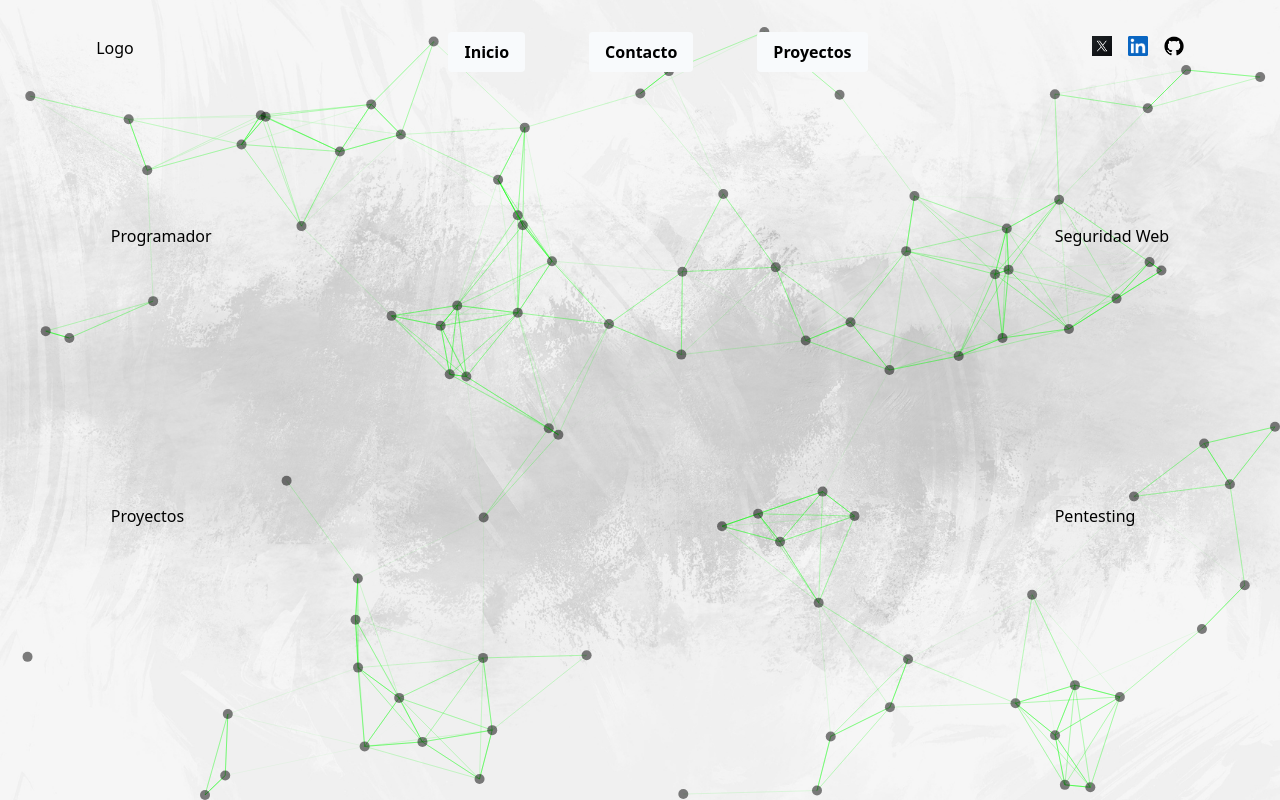
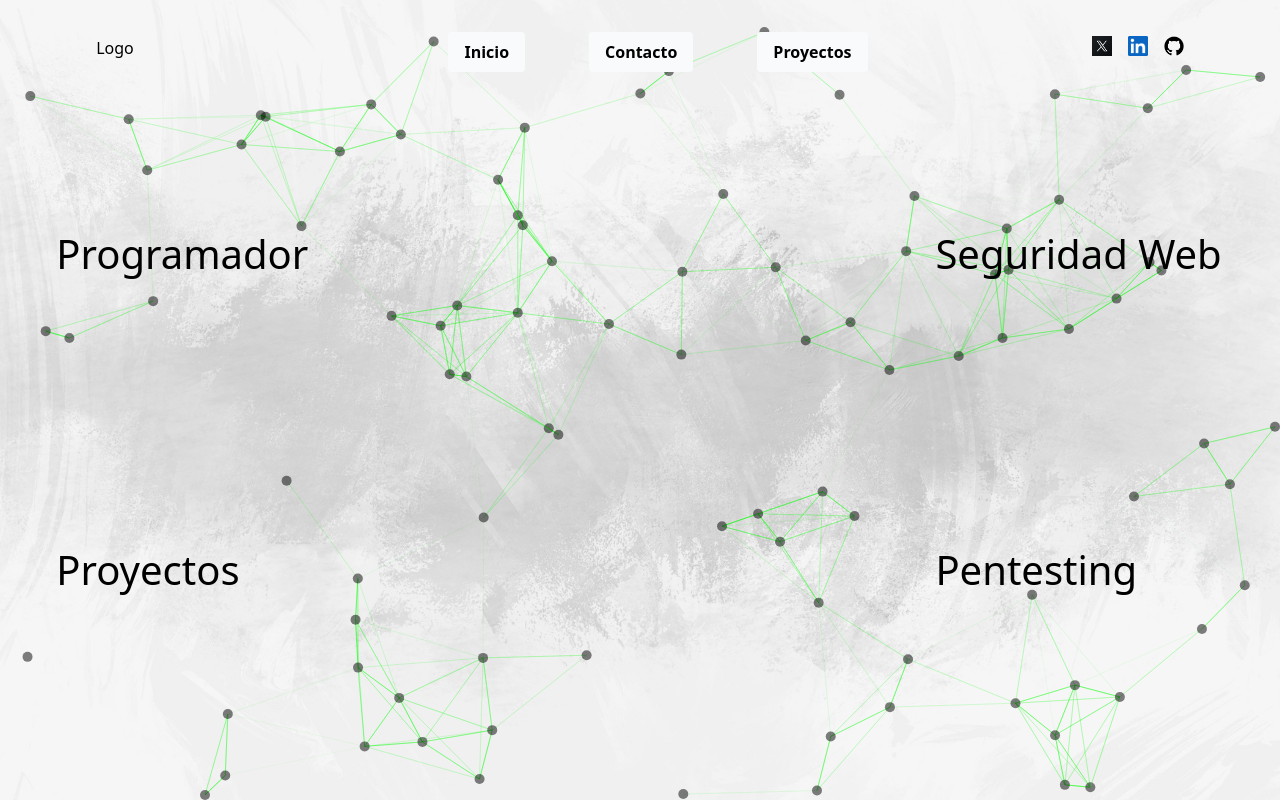
Before and after one commit to 3p1c0s3nd/miPorfolio, a React (Vite) app: page / in a window 1280 px wide. Built offline with nearby package versions, Linux system fonts and the light colour scheme.

Commit message:
Se agrego unos dise;os para las letras y tambien un poco de animacion

```diff
--- a/src/App.jsx
+++ b/src/App.jsx
@@ -5,7 +5,6 @@ import ComponentParticle from './components/particles/ComponentParticle.jsx'
 import ComponentBodySite from './components/body/ComponentBodySite.jsx'
 
 function App() {
-  const [count, setCount] = useState(0)
 
   return (
     <>
@@ -14,7 +13,7 @@ function App() {
 
         <div className="content">
           <div className="main">
-          <ComponentMainSite />
+          <ComponentMainSite key="bien"/>
           </div>
           <div className='content__body'>
             <ComponentBodySite />
--- a/src/components/body/ComponentBodySite.css
+++ b/src/components/body/ComponentBodySite.css
@@ -21,3 +21,55 @@
 .content__img.visible{
     opacity: 1;
 }
+
+
+.content__programador, .content__proyectos{
+    font-size: 2.5rem;
+    white-space: nowrap; /* Evita el salto de línea */
+    overflow: hidden; /* Oculta el texto que no se muestra */
+    border-right: 2px solid transparent;
+    animation: escribirIzquierdaDerecha 4s steps(40);
+}
+
+.content__seguridad, .content__pentesting{
+
+    font-size: 2.5rem;
+    white-space: nowrap;
+    overflow: hidden;
+    border-right: 2px solid transparent;
+    animation: escribirIzquierdaDerecha 4s steps(40);
+
+}
+
+
+
+
+
+@keyframes escribirIzquierdaDerecha {
+    0% {
+        width: 0;
+        color:brown;
+    }
+    100% {
+        width: 100%;
+        color: black;
+    }
+}
+
+
+@keyframes escribirDerechaIzquierda{
+    0% {
+        width: -100;
+        color:brown;
+    }
+    100% {
+        width: 0%;
+        color: black;
+    }
+   /* 0% {
+        transform: translateX(-100%);
+    }
+    100% {
+        transform: translateX(0);
+    }*/
+}
--- a/src/components/body/ComponentBodySite.jsx
+++ b/src/components/body/ComponentBodySite.jsx
@@ -1,4 +1,5 @@
 import "./ComponentBodySite.css";
+import  funciones  from "../../funciones/funciones";
 
 window.onload = function() {
     // Encuentra la imagen por su clase
@@ -15,9 +16,9 @@ const ComponentBodySite = () => {
     <>
       <div className="content__body__principal">
         <div className="content__left flex flex-col">
-          <span>Programador</span>
+          <div className="content__programador" onClick={() => funciones.gotoLocation("#")} style={{cursor:"pointer"}}>Programador</div>
 
-          <span className="mt-64">Proyectos</span>
+          <span className="content__proyectos mt-64" onClick={() => funciones.gotoLocation("#")} style={{cursor:"pointer"}}>Proyectos</span>
         </div>
         <div className="content__center">
           <div className="content__left__img">
@@ -25,8 +26,8 @@ const ComponentBodySite = () => {
           </div>
         </div>
         <div className="content__right flex flex-col">
-          <span>Seguridad Web</span>
-          <span className="mt-64">Pentesting</span>
+          <div className="content__seguridad" onClick={() => funciones.gotoLocation("#")} style={{cursor:"pointer"}}>Seguridad Web</div>
+          <span className="content__pentesting mt-64" onClick={() => funciones.gotoLocation("#")} style={{cursor:"pointer"}}>Pentesting</span>
         </div>
       </div>
     </>
--- a/src/components/header/ComponentMainSite.jsx
+++ b/src/components/header/ComponentMainSite.jsx
@@ -1,8 +1,4 @@
-
-
-const gotoLocation = (url) => {
-    window.location.href = url;
-}
+import  funciones  from "../../funciones/funciones";
 
 const ComponentMainSite = () =>{
 
@@ -19,9 +15,9 @@ const ComponentMainSite = () =>{
             <div className="menu__logo text-left mt-9">Logo</div>
             <div>{renderMenu}</div>
            <div className="flex gap-4 mt-9">
-               <p><img src="./twitter.png" width={20} height={20} onClick={() => gotoLocation("https://twitter.com/3p1c0w3nd")} style={{cursor:"pointer"}}/></p>
-               <p><img src="./linkenin.png" width={20} height={20} onClick={() => gotoLocation("https://github.com/3p1c0s3nd")} style={{cursor:"pointer"}}/></p>
-               <p><img src="./github.png" width={20} height={20} onClick={() => gotoLocation("https://www.linkedin.com/in/edwin-fajardo-murillo-88a288287/")} style={{cursor:"pointer"}}/></p>
+               <p><img src="./twitter.png" width={20} height={20} onClick={() => funciones.gotoLocation("https://twitter.com/3p1c0w3nd")} style={{cursor:"pointer"}}/></p>
+               <p><img src="./linkenin.png" width={20} height={20} onClick={() => funciones.gotoLocation("https://github.com/3p1c0s3nd")} style={{cursor:"pointer"}}/></p>
+               <p><img src="./github.png" width={20} height={20} onClick={() => funciones.gotoLocation("https://www.linkedin.com/in/edwin-fajardo-murillo-88a288287/")} style={{cursor:"pointer"}}/></p>
            </div>
         </div>
     )
--- /dev/null
+++ b/src/funciones/funciones.js
@@ -0,0 +1,9 @@
+const gotoLocation = (url) => {
+    window.location.href = url;
+}
+
+const funcionesExportadas = {
+    gotoLocation
+}
+
+export default funcionesExportadas;
```
